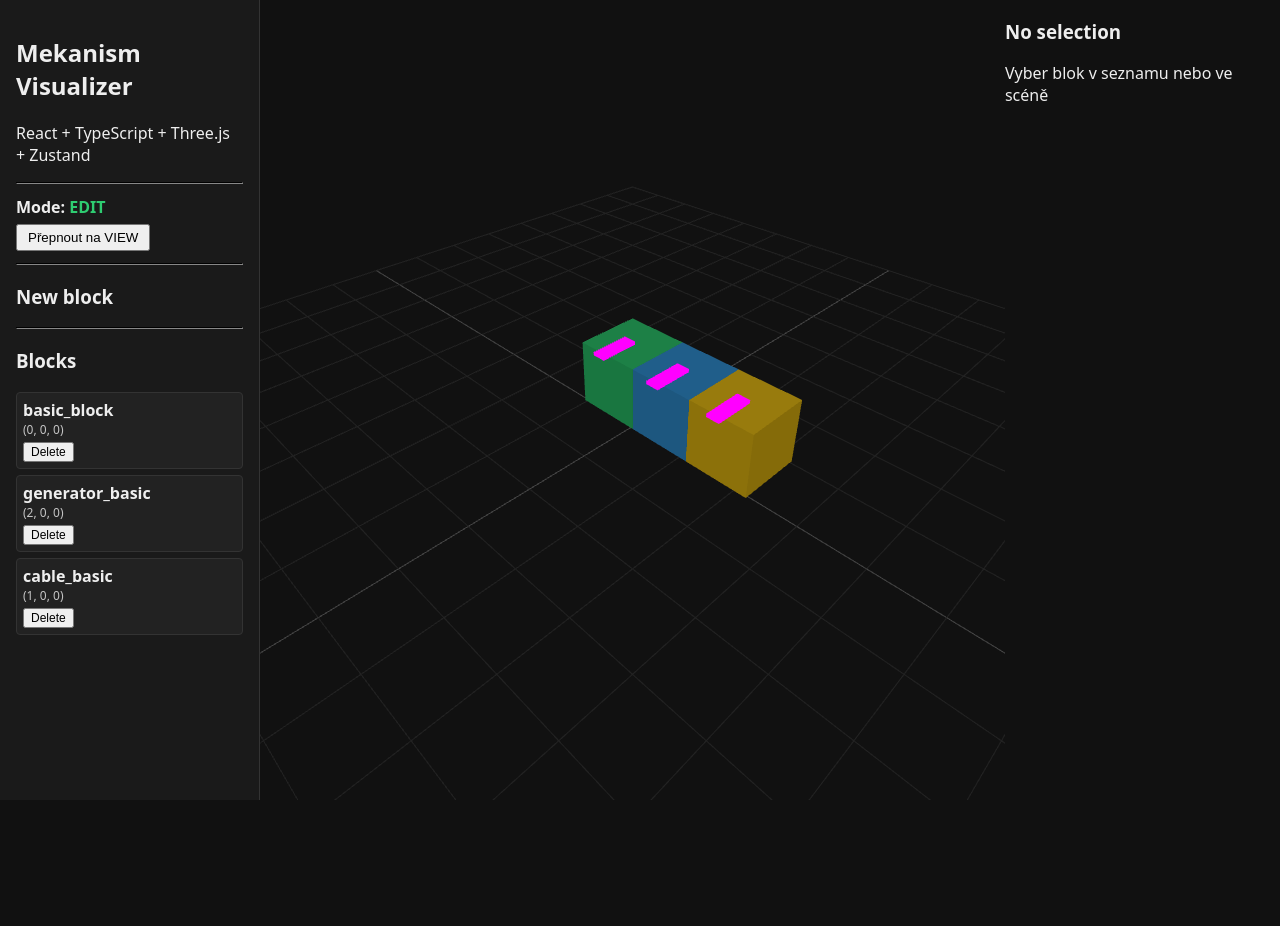
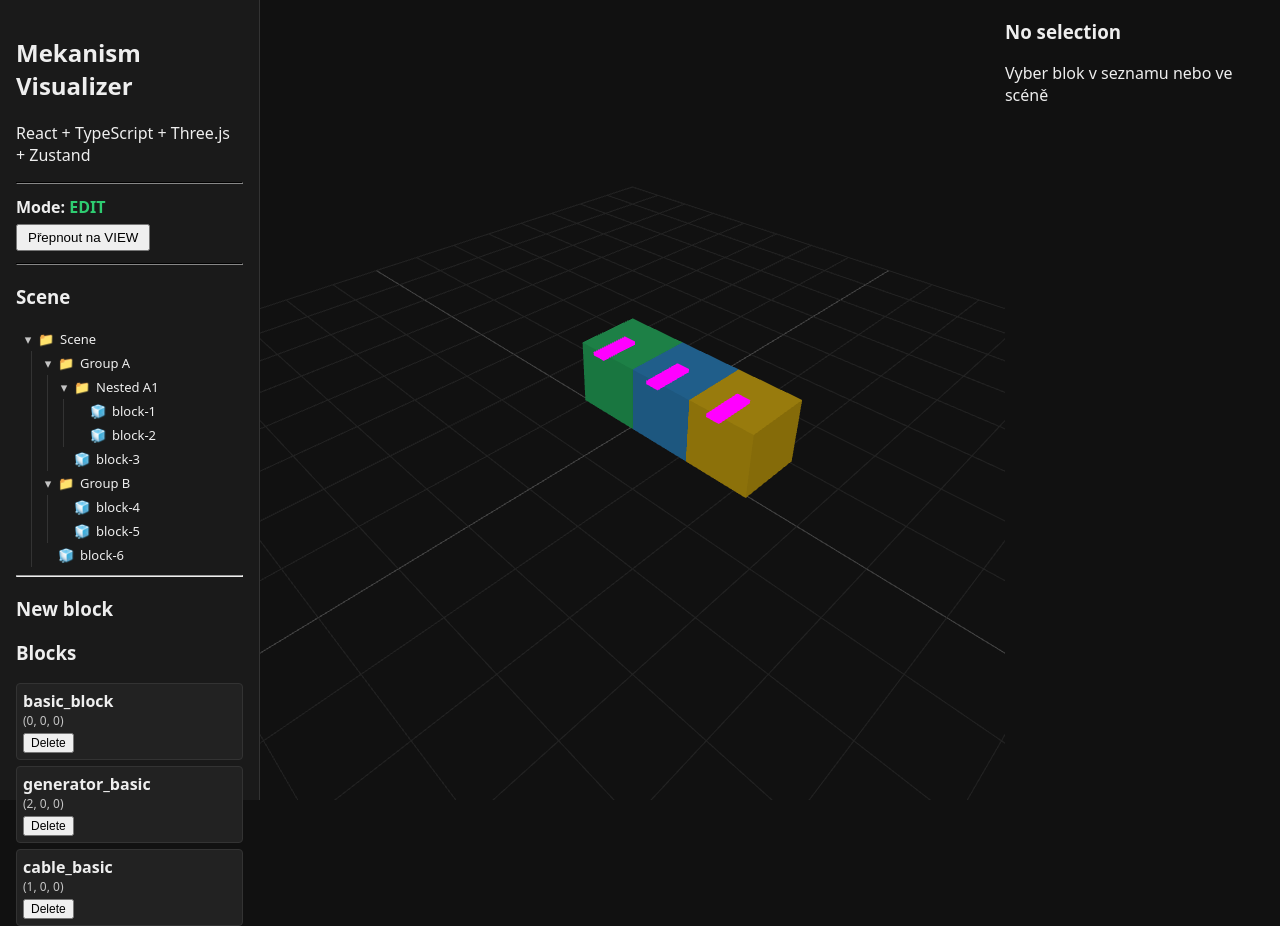
Before and after one commit to Kari01001/mekanism-visualizer, a React (Vite) app: page / in a window 1280 px wide. Before the commit the page ends 800 px from the top, so only its background shows below. Built offline with nearby package versions, Linux system fonts and the light colour scheme.

Commit message:
Added Scene object list as a tree. The tree has vertical lines as in IDE for easier navigation. Edited structure and added groups for objects. Preparation for drag&drop for the tree list.

```diff
--- a/src/App.tsx
+++ b/src/App.tsx
@@ -1,9 +1,10 @@
 import { useEffect, useRef} from "react";
 import initScene, { type SceneAPI } from "./three/initScene";
-import type { BlockInstance} from "./models/blocks";
+import type { BlockInstance } from "./models/blocks";
 import { useBlocksStore } from "./state/useBlocksStore";
 import BlockList from "./components/BlockList";
 import Inspector from "./components/Inspector";
+import SceneTreeView from "./components/SceneTree/SceneTreeView";
 
 const initialBlocks: BlockInstance[] = [
   {
@@ -119,8 +120,10 @@ const App = () => {
             </button>
           </div>
           <hr style={{ borderColor: "#333", margin: "12px 0" }} />
+          <h3>Scene</h3>
+          <SceneTreeView/>
+          <hr/>
           <h3>New block</h3>
-          <hr style={{ borderColor: "#333", margin: "12px 0" }} />
           <BlockList mode={mode} />
         </div>
       </div>
--- a/src/components/Inspector.tsx
+++ b/src/components/Inspector.tsx
@@ -18,6 +18,10 @@ const Inspector = () => {
 
   const block = blocks.find((b) => b.id === selectedBlockId);
 
+
+  const addBlockToGroup = useBlocksStore(s => s.addBlockToGroup);
+
+
   if (!block) {
     return (
       <div className="inspector">
@@ -34,6 +38,10 @@ const Inspector = () => {
       <div className="inspector-content">
         <h3>Inspector</h3>
 
+
+        <button onClick={() => addBlockToGroup("root", "block-1")}>
+          Move block-1 to root
+        </button>
         <p>
           <strong>Type:</strong> {block.type}
         </p>
--- /dev/null
+++ b/src/components/SceneTree/SceneTreeNode.tsx
@@ -0,0 +1,73 @@
+import { useState } from "react";
+import { useBlocksStore } from "../../state/useBlocksStore";
+import type { SceneTreeNode as SceneTreeNodeType } from "../../models/sceneTree";
+
+interface Props {
+  node: SceneTreeNodeType;
+  depth: number;
+  isRoot?: boolean;
+}
+
+const INDENT = 16;
+
+const SceneTreeNode = ({ node, depth, isRoot }: Props) => {
+  const selectBlock = useBlocksStore((s) => s.selectBlock);
+  const selectedBlockId = useBlocksStore((s) => s.selectedBlockId);
+
+  const [expanded, setExpanded] = useState(true);
+
+  const paddingLeft = isRoot ? 4 : depth * INDENT + 8;
+
+  if (node.type === "group") {
+    return (
+      <>
+        <div
+          className="tree-row"
+          style={{
+            paddingLeft,
+            ["--depth" as any]: depth
+          }}
+          onClick={() => setExpanded((e) => !e)}
+        >
+          <span className="tree-caret">
+            {expanded ? "▾" : "▸"}
+          </span>
+          <span className="tree-icon">📁</span>
+          <span className="tree-label-text">{node.name}</span>
+        </div>
+
+        {expanded &&
+          node.children.map((child) => (
+            <SceneTreeNode
+              key={child.id}
+              node={child}
+              depth={depth + 1}
+            />
+          ))}
+      </>
+    );
+  }
+
+  // BLOCK
+  return (
+    <div
+      className={`tree-row ${
+        selectedBlockId === node.blockId ? "selected" : ""
+      }`}
+      style={{
+        paddingLeft,
+        ["--depth" as any]: depth
+      }}
+      onClick={(e) => {
+        e.stopPropagation();
+        selectBlock(node.blockId);
+      }}
+    >
+      <span className="tree-caret-placeholder" />
+      <span className="tree-icon">🧊</span>
+      <span className="tree-label-text">{node.blockId}</span>
+    </div>
+  );
+};
+
+export default SceneTreeNode;
--- /dev/null
+++ b/src/components/SceneTree/SceneTreeView.tsx
@@ -0,0 +1,18 @@
+import { useBlocksStore } from "../../state/useBlocksStore";
+import SceneTreeNode from "./SceneTreeNode";
+
+const SceneTreeView = () => {
+  const sceneTree = useBlocksStore((s) => s.sceneTree);
+
+  return (
+    <div>
+      <SceneTreeNode
+        node={sceneTree}
+        depth={0}
+        isRoot
+      />
+    </div>
+  );
+};
+
+export default SceneTreeView;
--- /dev/null
+++ b/src/models/sceneTree.ts
@@ -0,0 +1,16 @@
+export type SceneTreeNode =
+  | SceneGroupNode
+  | SceneBlockNode;
+
+export interface SceneGroupNode {
+  id: string;
+  type: "group";
+  name: string;
+  children: SceneTreeNode[];
+}
+
+export interface SceneBlockNode {
+  id: string;
+  type: "block";
+  blockId: string;
+}
--- /dev/null
+++ b/src/scene/sceneTreeUtils.ts
@@ -0,0 +1,73 @@
+export type SceneTreeNode =
+  | SceneGroupNode
+  | SceneBlockNode;
+
+export interface SceneGroupNode {
+  id: string;
+  type: "group";
+  name: string;
+  children: SceneTreeNode[];
+}
+
+export interface SceneBlockNode {
+  id: string;
+  type: "block";
+  blockId: string;
+}
+
+export function findNodeById(
+  node: SceneTreeNode,
+  id: string
+): SceneTreeNode | null {
+  if (node.id === id) return node;
+
+  if (node.type === "group") {
+    for (const child of node.children) {
+      const found = findNodeById(child, id);
+      if (found) return found;
+    }
+  }
+
+  return null;
+}
+
+export function insertNode(
+  root: SceneGroupNode,
+  targetGroupId: string,
+  nodeToInsert: SceneTreeNode,
+  index?: number
+): SceneGroupNode {
+  if (root.id === targetGroupId) {
+    const children = [...root.children];
+    if (index === undefined) {
+      children.push(nodeToInsert);
+    } else {
+      children.splice(index, 0, nodeToInsert);
+    }
+
+    return { ...root, children };
+  }
+
+  return {
+    ...root,
+    children: root.children.map((child) =>
+      child.type === "group"
+        ? insertNode(child, targetGroupId, nodeToInsert, index)
+        : child
+    ),
+  };
+}
+
+export function removeNodeById(
+  root: SceneGroupNode,
+  nodeId: string
+): SceneGroupNode {
+  return {
+    ...root,
+    children: root.children
+      .filter((c) => c.id !== nodeId)
+      .map((c) =>
+        c.type === "group" ? removeNodeById(c, nodeId) : c
+      ),
+  };
+}
--- a/src/state/useBlocksStore.ts
+++ b/src/state/useBlocksStore.ts
@@ -1,5 +1,7 @@
 import { create } from "zustand";
+import type { SceneGroupNode } from "../models/sceneTree";
 import type { BlockInstance, BlockType, Vec3 } from "../models/blocks";
+import { insertNode, removeNodeById } from "../scene/sceneTreeUtils";
 
 const isSamePosition = (
   a: { x: number; y: number; z: number },
@@ -24,6 +26,19 @@ interface BlocksState {
   setTransformMode: (mode: "none" | "move" | "rotate") => void;
   addBlock: (type: BlockType, position: Vec3) => void;
 
+  sceneTree: SceneGroupNode;
+
+  addGroup: (parentGroupId: string, name: string) => void;
+  removeNode: (nodeId: string) => void;
+
+  addBlockToGroup: (groupId: string, blockId: string) => void;
+  moveNode: (
+    nodeId: string,
+    targetGroupId: string,
+    index?: number
+  ) => void;
+
+
   removeBlock: (id: string) => void;
   moveBlock: (id: string, delta: {x?: number; y?: number, z?: number}) => void;
   rotateBlockAxis: (id: string, axis: "x" | "y" | "z", delta: 90 | -90) => void;
@@ -40,9 +55,52 @@ export const useBlocksStore = create<BlocksState>((set) => ({
   blocks: [],
   selectedBlockId: null,
   mode: "edit",
+
   gizmo: {
     mode: "none",
     axis: null,
+  },
+  /*
+  sceneTree: {
+  id: "root",
+  type: "group",
+  name: "Scene",
+  children: []
+  },
+  */
+  sceneTree: {
+    id: "root",
+    type: "group",
+    name: "Scene",
+    children: [
+      {
+        id: "grp-a",
+        type: "group",
+        name: "Group A",
+        children: [
+          {
+            id: "grp-a-1",
+            type: "group",
+            name: "Nested A1",
+            children: [
+              { id: "n-a1-b1", type: "block", blockId: "block-1" },
+              { id: "n-a1-b2", type: "block", blockId: "block-2" },
+            ],
+          },
+          { id: "n-a-b3", type: "block", blockId: "block-3" },
+        ],
+      },
+      {
+        id: "grp-b",
+        type: "group",
+        name: "Group B",
+        children: [
+          { id: "n-b-b4", type: "block", blockId: "block-4" },
+          { id: "n-b-b5", type: "block", blockId: "block-5" },
+        ],
+      },
+      { id: "n-root-b6", type: "block", blockId: "block-6" },
+    ],
   },
 
   setMode: (mode) => set({ mode }),
@@ -63,11 +121,13 @@ export const useBlocksStore = create<BlocksState>((set) => ({
       return state;
     }
 
+    const id = `block-${idCounter++}`;
+
     return {
       blocks: [
         ...state.blocks,
         {
-          id: `block-${idCounter++}`,
+          id,
           type,
           position,
           rotation: { x: 0, y: 0, z: 0 },
@@ -76,57 +136,81 @@ export const useBlocksStore = create<BlocksState>((set) => ({
     };
   }),
 
-  removeBlock: (id) =>
-    set((state) => ({
+  addGroup: (parentGroupId, name) => set((state) => {
+    console.warn("addGroup not implemented yet", parentGroupId, name);
+    return state;
+  }),
+
+  removeNode: (nodeId) => set((state) => {
+    console.warn("removeNode not implemented yet", nodeId);
+    return state;
+  }),
+
+  addBlockToGroup: (groupId, blockId) => set((state) => {
+    const cleanedTree = removeNodeById(
+      state.sceneTree,
+      `node-${blockId}`
+    );
+
+    return {
+      sceneTree: insertNode(
+        cleanedTree,
+        groupId,
+        {
+          id: `node-${blockId}`,
+          type: "block",
+          blockId,
+        }
+      ),
+    };
+  }),
+
+  moveNode: (nodeId, targetGroupId, index) => set((state) => {
+    console.warn("moveNode not implemented yet", nodeId, targetGroupId, index);
+    return state;
+  }),
+
+  removeBlock: (id) => set((state) => ({
     blocks: state.blocks.filter((b) => b.id !== id),
     selectedBlockId:
       state.selectedBlockId === id ? null : state.selectedBlockId,
   })),
 
-  moveBlock: (id, delta) =>
-    set((state) => ({
+  moveBlock: (id, delta) => set((state) => ({
     blocks: state.blocks.map((b) =>
-        b.id === id
-          ? {
+      b.id === id ? {
         ...b,
         position: {
           x: b.position.x + (delta.x ?? 0),
           y: b.position.y + (delta.y ?? 0),
           z: b.position.z + (delta.z ?? 0),
         },
-            }
-          : b
+      } : b
     ),
   })),
 
-  rotateBlockAxis: (id, axis, delta) =>
-  set((state) => ({
+  rotateBlockAxis: (id, axis, delta) => set((state) => ({
     blocks: state.blocks.map((b) =>
-      b.id === id
-        ? {
+      b.id === id ? {
         ...b,
         rotation: {
           ...b.rotation,
           [axis]:
             ((b.rotation[axis] + delta) % 360 + 360) % 360,
         },
-          }
-        : b
+      } : b
     ),
   })),
 
-  setBlockRotation: (id, rotation) =>
-    set((state) => ({
+  setBlockRotation: (id, rotation) => set((state) => ({
     blocks: state.blocks.map((b) =>
       b.id === id
         ? { ...b, rotation }
         : b
     ),
-    })
-  ),
+  })),
 
-  setGizmoAxis: (axis: "x" | "y" | "z" | null) =>
-  set((state) => ({
+  setGizmoAxis: (axis: "x" | "y" | "z" | null) => set((state) => ({
     gizmo: {
       ...state.gizmo,
       axis,
--- a/src/styles/global.css
+++ b/src/styles/global.css
@@ -24,3 +24,66 @@ body {
   border-right: 1px solid #333;
   padding: 16px;
 }
+
+/*
+TREE CSS
+*/
+
+.tree-row {
+  display: flex;
+  align-items: center;
+  height: 24px;
+  cursor: pointer;
+  user-select: none;
+  font-size: 13px;
+  border-radius: 4px;
+  position: relative;
+}
+
+.tree-row::before {
+  content: "";
+  position: absolute;
+  top: 0;
+  bottom: 0;
+  left: 0;
+  width: calc(var(--depth) * 16px);
+  background-image: repeating-linear-gradient(
+    to right,
+    transparent 0,
+    transparent 15px,
+    #333 15px,
+    #333 16px
+  );
+  pointer-events: none;
+}
+
+.tree-row:hover {
+  background: #2a2d2e;
+}
+
+.tree-row.selected {
+  background: #094771;
+}
+
+.tree-caret {
+  width: 16px;
+  text-align: center;
+  opacity: 0.8;
+}
+
+.tree-caret-placeholder {
+  width: 16px;
+}
+
+.tree-icon {
+  width: 20px;
+  text-align: center;
+  margin-right: 4px;
+}
+
+.tree-label-text {
+  flex: 1;
+  white-space: nowrap;
+  overflow: hidden;
+  text-overflow: ellipsis;
+}
```
Also changed, not shown: src/three/gizmos/RotateGizmo.ts (indentation only). Lines whose indentation alone changed are shown as unchanged.
